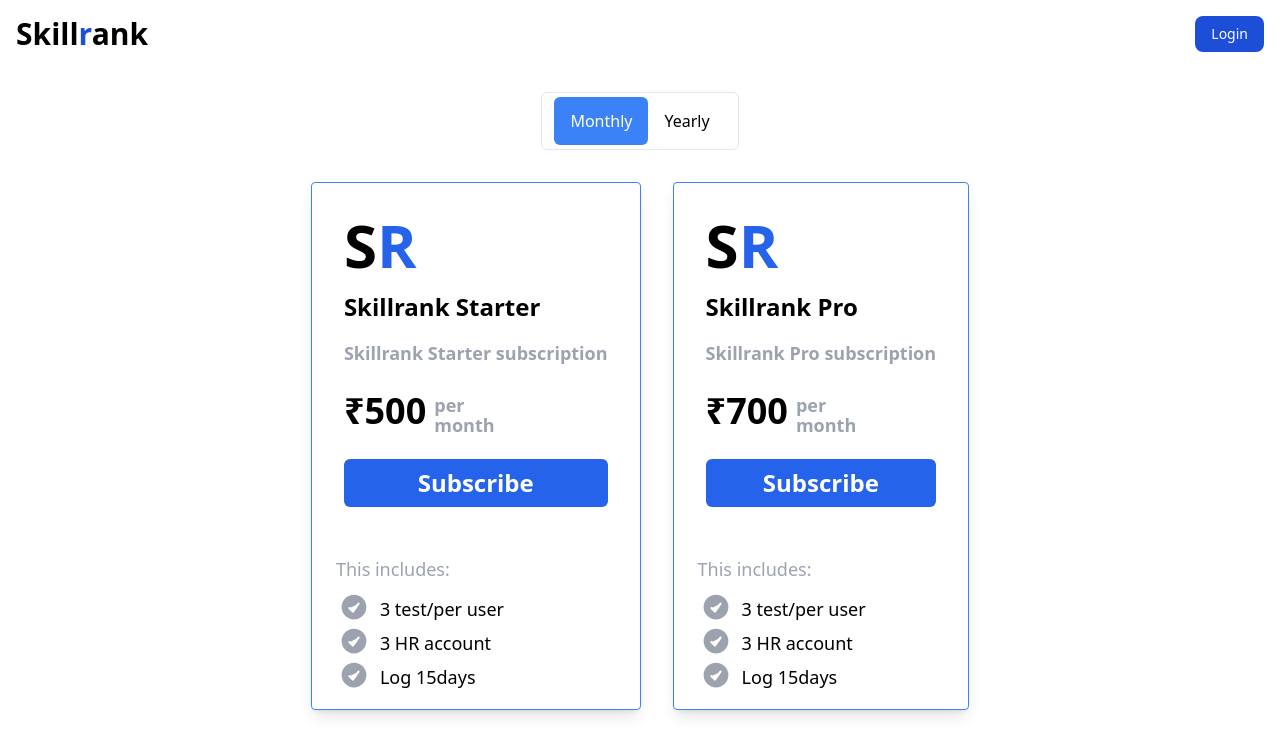
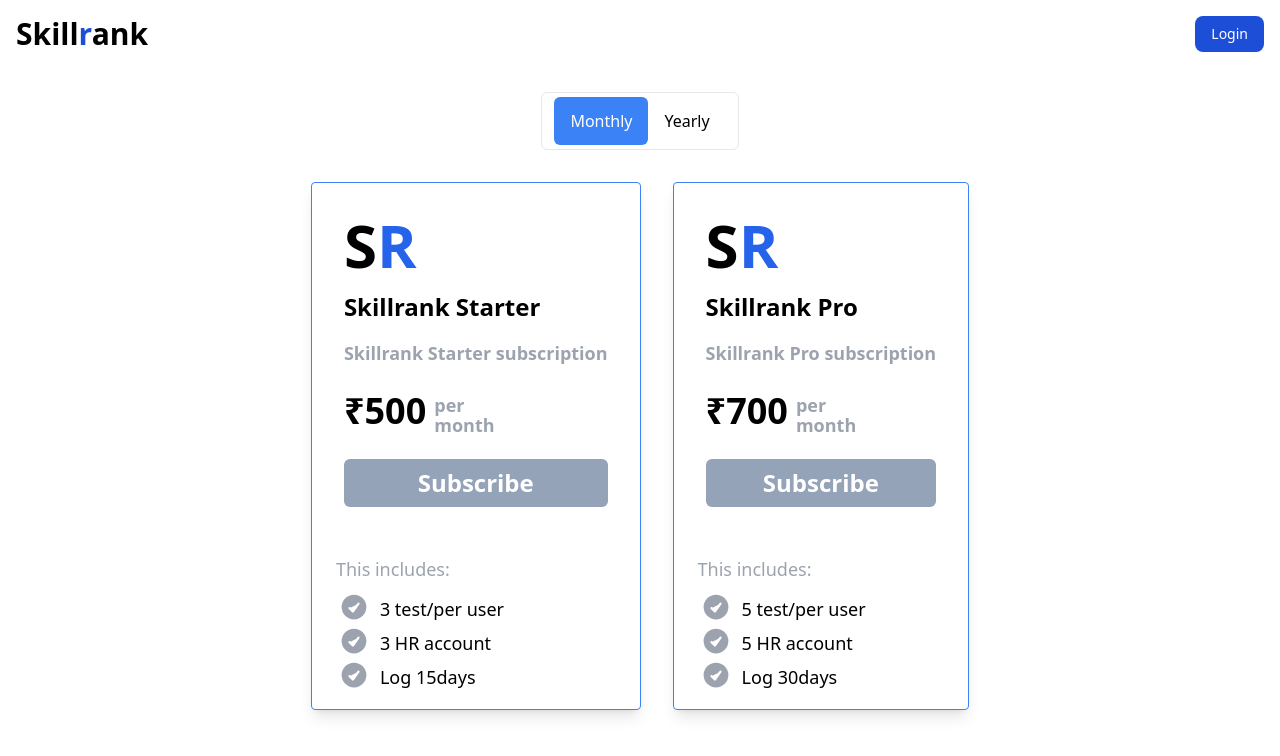
Before and after one commit to nihalebr/skillrankstripe, a React (Create React App) app: page /success in a window 1280 px wide. Shown: the top 756 px of the page. Built offline with nearby package versions, Linux system fonts and the light colour scheme.

Commit message:
feat: onclick button disabled

```diff
--- a/src/components/Card.js
+++ b/src/components/Card.js
@@ -3,10 +3,15 @@ import axios from "axios";
 
 function Card() {
   const [isMonthly, setIsMonthly] = useState(true);
+  const [isButtonEnable, setButtonEnable] = useState(true);
+  const [buttonTextStarter, setButtonTextStarter] = useState("Subscribe");
+  const [buttonTextPro, setButtonTextPro] = useState("Subscribe");
 
   const submitStarter = () => {
     // write a http request to make api request with priceID
     // then redirect to checkout page
+    setButtonEnable(false);
+    setButtonTextStarter("Processing..");
     const priceId = isMonthly
       ? "price_1O4JcBSEFUwbQhR8HWocMuPM"
       : "price_1O4i1HSEFUwbQhR83ykgAIHE";
@@ -27,6 +32,8 @@ function Card() {
   const submitPro = () => {
     // write a http request to make api request with priceID
     // then redirect to checkout page
+    setButtonEnable(false);
+    setButtonTextPro("Processing..");
     const priceId = isMonthly
       ? "price_1O8JkZSEFUwbQhR8qibOMCpQ"
       : "price_1O8JkZSEFUwbQhR83DgDlMXL";
@@ -82,8 +89,6 @@ function Card() {
               <div className="max-w-sm rounded border border-blue-500 overflow-hidden shadow-lg mx-auto">
                 <div className="w-full p-8 ">
                   <div className=" ">
-
-
                     <h1 className="text-6xl font-bold">
                       S<span className="text-blue-600">R </span>
                     </h1>
@@ -104,10 +109,11 @@ function Card() {
                     </div>
                     <button
                       type="button "
-                      className="bg-blue-600 w-full px-4 py-2 rounded-md text-white font-semibold text-2xl mt-5"
+                      className="bg-blue-600 w-full px-4 py-2 rounded-md text-white font-semibold text-2xl mt-5 disabled:bg-slate-400"
                       onClick={submitStarter}
+                      disabled={isButtonEnable}
                     >
-                      Subscribe
+                      {buttonTextStarter}
                     </button>
                   </div>
                 </div>
@@ -173,7 +179,6 @@ function Card() {
               <div className="max-w-sm rounded border border-blue-500 overflow-hidden shadow-lg mx-auto">
                 <div className="w-full p-8 ">
                   <div className=" ">
-
                     <h1 className="text-6xl font-bold">
                       S<span className="text-blue-600">R </span>
                     </h1>
@@ -192,10 +197,11 @@ function Card() {
                     </div>
                     <button
                       type="button "
-                      className="bg-blue-600 w-full px-4 py-2 rounded-md text-white font-semibold text-2xl mt-5"
+                      className="bg-blue-600 w-full px-4 py-2 rounded-md text-white font-semibold text-2xl mt-5 disabled:bg-slate-400"
                       onClick={submitPro}
+                      disabled={isButtonEnable}
                     >
-                      Subscribe
+                      {buttonTextPro}
                     </button>
                   </div>
                 </div>
@@ -218,7 +224,7 @@ function Card() {
                         d="M9 12.75L11.25 15 15 9.75M21 12a9 9 0 11-18 0 9 9 0 0118 0z"
                       />
                     </svg>
-                    <p className="ml-2">3 test/per user</p>
+                    <p className="ml-2">5 test/per user</p>
                   </span>
                   <span className="flex mt-1">
                     <svg
@@ -235,7 +241,7 @@ function Card() {
                         d="M9 12.75L11.25 15 15 9.75M21 12a9 9 0 11-18 0 9 9 0 0118 0z"
                       />
                     </svg>
-                    <p className="ml-2">3 HR account</p>
+                    <p className="ml-2">5 HR account</p>
                   </span>
                   <span className="flex mt-1">
                     <svg
@@ -252,7 +258,7 @@ function Card() {
                         d="M9 12.75L11.25 15 15 9.75M21 12a9 9 0 11-18 0 9 9 0 0118 0z"
                       />
                     </svg>
-                    <p className="ml-2"> Log 15days</p>
+                    <p className="ml-2"> Log 30days</p>
                   </span>
                 </div>
               </div>
@@ -268,7 +274,6 @@ function Card() {
               <div className="max-w-sm rounded border border-blue-500 overflow-hidden shadow-lg mx-auto bg-gray-100">
                 <div className="w-full p-8 ">
                   <div className=" ">
-
                     <h1 className="text-6xl font-bold">
                       S<span className="text-blue-600">R </span>
                     </h1>
@@ -289,10 +294,11 @@ function Card() {
                     </div>
                     <button
                       type="button "
-                      className="bg-blue-600 w-full px-4 py-2 rounded-md text-white font-semibold text-2xl mt-5"
+                      className="bg-blue-600 w-full px-4 py-2 rounded-md text-white font-semibold text-2xl mt-5 disabled:bg-slate-400"
                       onClick={submitStarter}
+                      disabled={isButtonEnable}
                     >
-                      Subscribe
+                      {buttonTextStarter}
                     </button>
                   </div>
                 </div>
@@ -358,8 +364,6 @@ function Card() {
               <div className="max-w-sm rounded border border-blue-500 overflow-hidden shadow-lg mx-auto bg-gray-100">
                 <div className="w-full p-8 ">
                   <div className=" ">
-
-
                     <h1 className="text-6xl font-bold">
                       S<span className="text-blue-600">R </span>
                     </h1>
@@ -378,10 +382,11 @@ function Card() {
                     </div>
                     <button
                       type="button "
-                      className="bg-blue-600 w-full px-4 py-2 rounded-md text-white font-semibold text-2xl mt-5"
+                      className="bg-blue-600 w-full px-4 py-2 rounded-md text-white font-semibold text-2xl mt-5 disabled:bg-slate-400"
                       onClick={submitPro}
+                      disabled={isButtonEnable}
                     >
-                      Subscribe
+                      {buttonTextPro}
                     </button>
                   </div>
                 </div>
@@ -404,7 +409,7 @@ function Card() {
                         d="M9 12.75L11.25 15 15 9.75M21 12a9 9 0 11-18 0 9 9 0 0118 0z"
                       />
                     </svg>
-                    <p className="ml-2">3 test/per user</p>
+                    <p className="ml-2">5 test/per user</p>
                   </span>
                   <span className="flex mt-1">
                     <svg
@@ -421,7 +426,7 @@ function Card() {
                         d="M9 12.75L11.25 15 15 9.75M21 12a9 9 0 11-18 0 9 9 0 0118 0z"
                       />
                     </svg>
-                    <p className="ml-2">3 HR account</p>
+                    <p className="ml-2">5 HR account</p>
                   </span>
                   <span className="flex mt-1">
                     <svg
@@ -438,7 +443,7 @@ function Card() {
                         d="M9 12.75L11.25 15 15 9.75M21 12a9 9 0 11-18 0 9 9 0 0118 0z"
                       />
                     </svg>
-                    <p className="ml-2"> Log 15days</p>
+                    <p className="ml-2"> Log 30days</p>
                   </span>
                 </div>
               </div>
```
